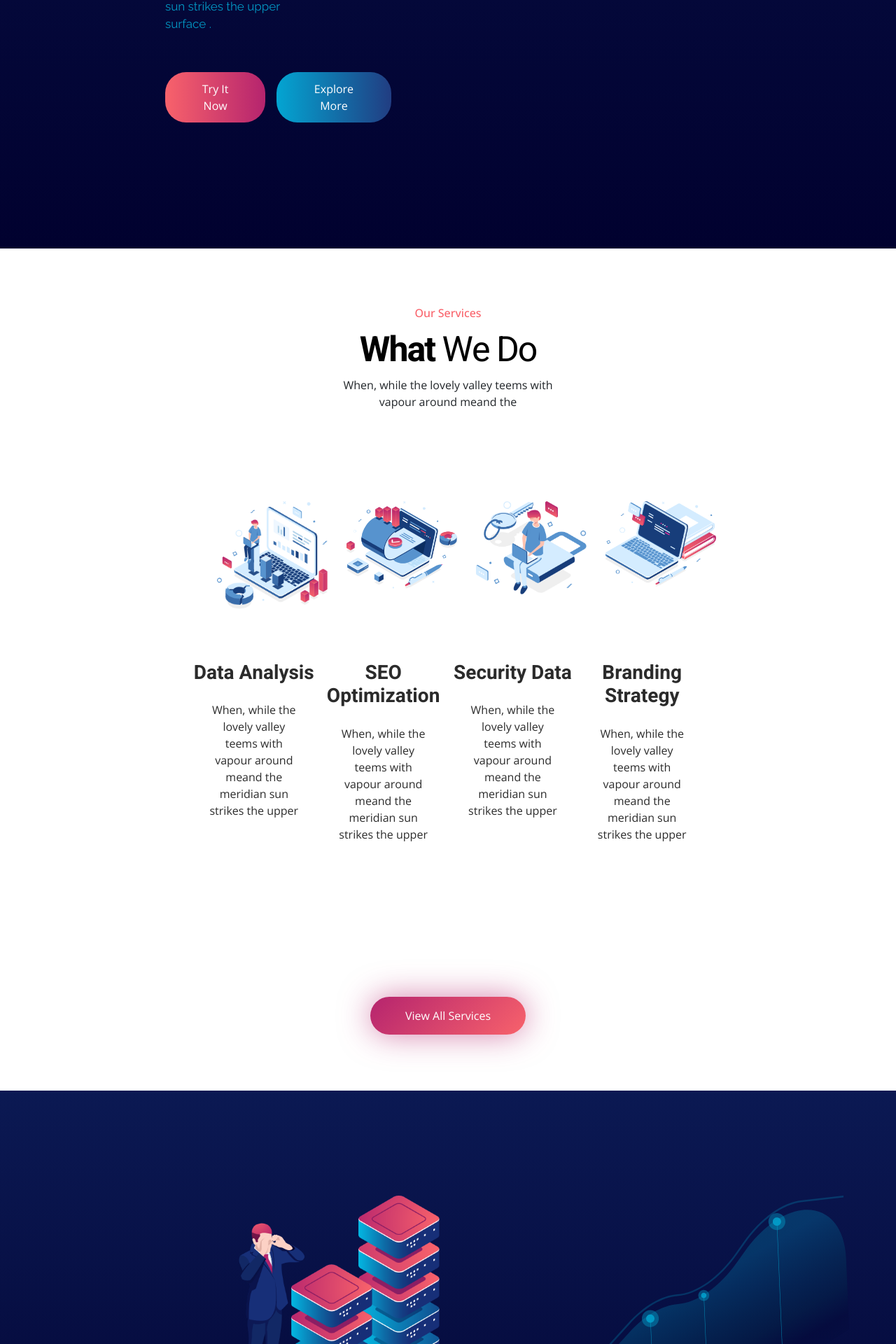
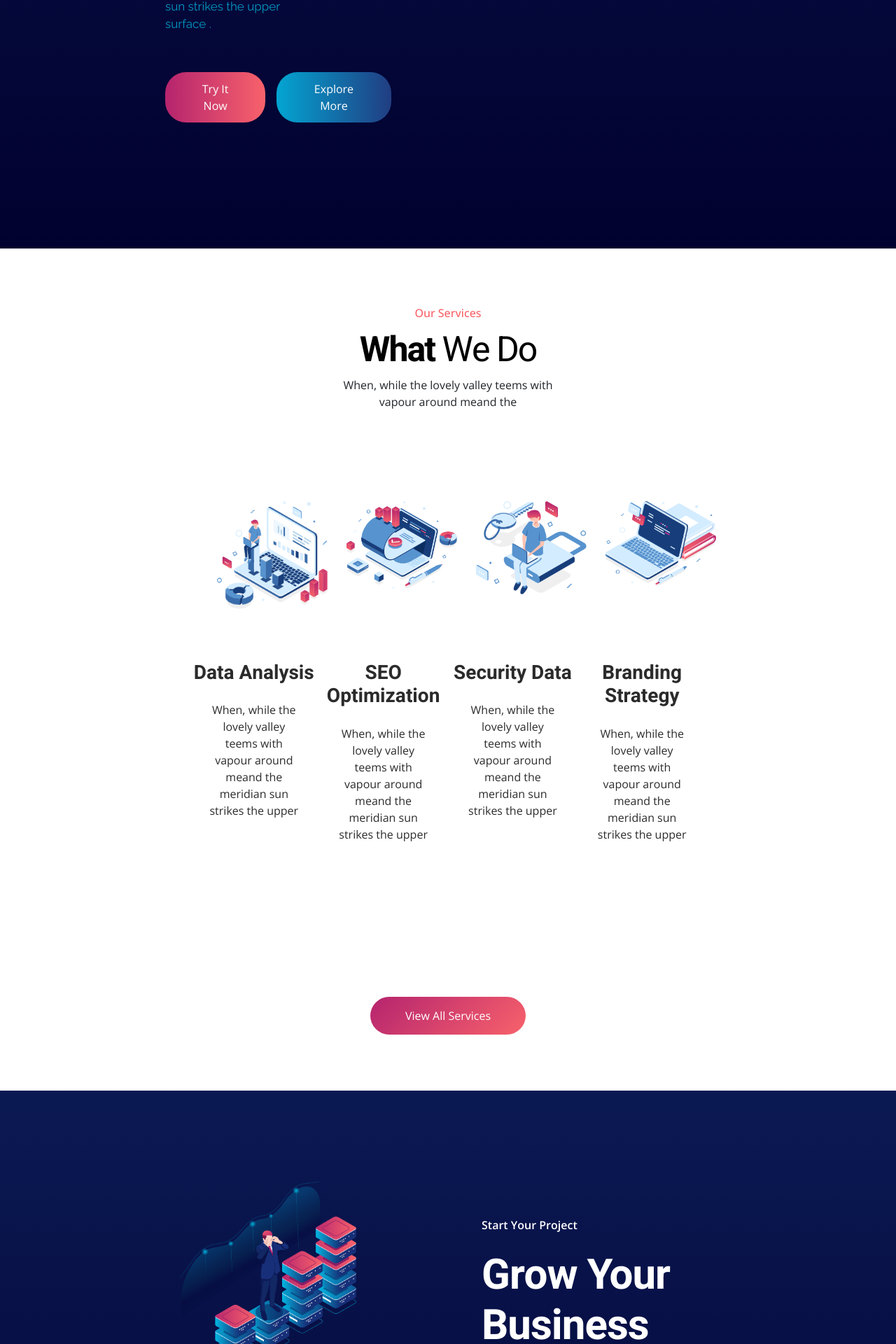
Before and after one commit to salvatore-impellizzeri/proj-html-vuejs, a Vue app: page / in a window 1280 px wide. Shown: the part 875-2795 px from the top of the page at 70% size. Built offline with nearby package versions, Linux system fonts and the light colour scheme.

Commit message:
completata SectionStrategy

```diff
--- a/src/components/LowerHeader.vue
+++ b/src/components/LowerHeader.vue
@@ -1,10 +1,15 @@
 <script>
+import TwoButtons from './TwoButtons.vue';
 
 export default {
   data() {
     return {
 
     }
+  },
+
+  components:{
+    TwoButtons,
   }
 }
 </script>
@@ -16,17 +21,18 @@ export default {
         <!-- LEFT SIDE -->
 
         <div class="col-5 text-white left-side">
-            <h3 class="fw-bold">Business Planning</h3>
-            <div class="left-title">Digital Technology</div>
-            <h3 class="fw-bold">Modern Solution !</h3>
-            <p>When, while the lovely valley teems with vapour around meand the meridian sun strikes the upper surface .</p>
+            <div class="big-titles">
+                <h3 class="fw-bold">Business Planning</h3>
+                <div class="left-title">Digital Technology</div>
+                <h3 class="fw-bold">Modern Solution !</h3>
+            </div>
+            <p class="blue-p">When, while the lovely valley teems with vapour around meand the meridian sun strikes the upper surface .</p>
 
 
             <!-- BUTTONS LEFT-SIDE -->
 
-            <div class="d-flex gap-3">
-                <button class="rose-button-reverse rose-button">Try It Now</button>
-                <button class="blue-button">Explore More</button>
+            <div>
+                <TwoButtons />
             </div>
 
         </div>
@@ -50,20 +56,6 @@ export default {
 
     .left-side{
         padding-top: 160px;
-
-        h3, .left-title{
-            letter-spacing: -1px;
-            font-size: 60px;
-            font-family: 'Heebo', sans-serif !important;
-        }
-
-        p{
-            font-family: 'Raleway', sans-serif !important;
-            color: #03A7D3E6;
-            font-size: 17px;
-            width: 70%;
-            margin: 45px 0 55px;
-        }
     }
 
 .rose-button, .blue-button{
--- a/src/components/SectionService.vue
+++ b/src/components/SectionService.vue
@@ -1,6 +1,5 @@
 <script>
 import SectionCards from './SectionCards.vue';
-
 
 export default {
   data() {
@@ -64,13 +63,8 @@ export default {
 }
 
 .rose-button{
-  box-shadow: 0 0 45px #b6246d91;
   border-radius: 30px;
   padding: 15px 50px;
 }
 
-.rose-button:hover{
-  box-shadow: 0 0 45px #1caed791;
-}
-
 </style>
--- a/src/components/SectionStrategy.vue
+++ b/src/components/SectionStrategy.vue
@@ -1,4 +1,5 @@
 <script>
+import TwoButtons from './TwoButtons.vue';
 
 export default {
   data() {
@@ -7,7 +8,7 @@ export default {
     }
   },
   components:{
-
+    TwoButtons,
   }
 }
 </script>
@@ -15,13 +16,35 @@ export default {
 <template>
   <div class="container-strategy m-auto">
     <div class="row px-0">
-        <div class="col-6">
-            <div>
-                <img class="z-1" src="../../src/assets/img/men-data.png" alt="">
-                <img class="z-0 bg-img" src="../../src/assets/img/nemoodar.png" alt="">
-            </div>
+
+      <!-- LEFT SIDE -->
+
+      <div class="col-6 pe-5 d-flex justify-content-center">
+          <div class="img-container">
+              <img class="top-img" src="../../src/assets/img/men-data.png" alt="">
+              <img class="bg-img" src="../../src/assets/img/nemoodar.png" alt="">
+          </div>
+      </div>
+
+      <!-- RIGHT SIDE -->
+
+      <div class="col-6 ps-5 text-white">
+        <p class="fw-semibold mb-4">Start Your Project</p>
+        <div class="big-titles">
+          <h3 class="fw-bolder">Grow Your Business</h3>
+          <h3 class="fw-normal">With Our Strategy</h3>
         </div>
-        <div class="col-6"></div>
+
+        <p class="blue-p">When, while the lovely valley teems with vapour around meand the meridian sun strikes the upper surface .of the impenetrable foliage of my trees, and but a few stray gleams steal into the inner sanctuary,</p>
+
+        <!-- BUTTONS RIGHT SIDE -->
+
+        <div>
+          <TwoButtons />
+        </div>
+      </div>
+
+
     </div>
   </div>
 </template>
@@ -29,13 +52,25 @@ export default {
 <style lang="scss" scoped>
 
 .container-strategy{
-    width: 65%;
-    padding: 150px 0;
+  width: 65%;
+  padding: 180px 0 105px;
+}
 
+.img-container{
+  width: 55%;
+  position: relative;
+}
+
+.top-img{
+  z-index: 1;
+  position: relative;
 }
 
 .bg-img{
-    position: absolute;
+  z-index: 0;
+  position: absolute;
+  top: -50px;
+  left: -50px;
 }
 
 </style>
--- /dev/null
+++ b/src/components/TwoButtons.vue
@@ -0,0 +1,31 @@
+<script>
+
+export default {
+  data() {
+    return {
+
+    }
+  },
+  components:{
+
+  }
+}
+</script>
+
+<template>
+  <div>
+    <div class="d-flex gap-3">
+        <button class="rose-button-normal rose-button">Try It Now</button>
+        <button class="blue-button">Explore More</button>
+    </div>
+  </div>
+</template>
+
+<style lang="scss" scoped>
+
+.rose-button, .blue-button{
+    border-radius: 30px;
+    padding: 12px 40px;
+}
+
+</style>
--- a/src/style.css
+++ b/src/style.css
@@ -31,6 +31,7 @@ body h3, body h2{
 
 .blue-button:hover{
   background: linear-gradient(to left, #F8626B, #B5246E);
+  box-shadow: 0 0 45px #b6246d91;
 }
 
 .rose-button{
@@ -41,8 +42,18 @@ body h3, body h2{
   transition: background 0.2s ease-in-out;
 }
 
+
+.rose-button:hover{
+  box-shadow: 0 0 45px #1caed791;
+}
+
 .rose-button-normal{
   background: linear-gradient(to left, #F8626B, #B5246E);
+}
+
+.rose-button-normal:hover{
+  box-shadow: 0 0 45px #1caed791;
+  background: linear-gradient(to right, #03A5D2, #213D82);
 }
 
 .rose-button-reverse{
@@ -77,3 +88,17 @@ body h3, body h2{
 img{
   max-width: 100%;
 }
+
+h3, .big-titles{
+  letter-spacing: -1px;
+  font-size: 60px !important;
+  font-family: 'Heebo', sans-serif !important;
+}
+
+.blue-p{
+  font-family: 'Raleway', sans-serif !important;
+  color: #03A7D3E6;
+  font-size: 17px;
+  width: 70%;
+  margin: 45px 0 55px;
+}
```
